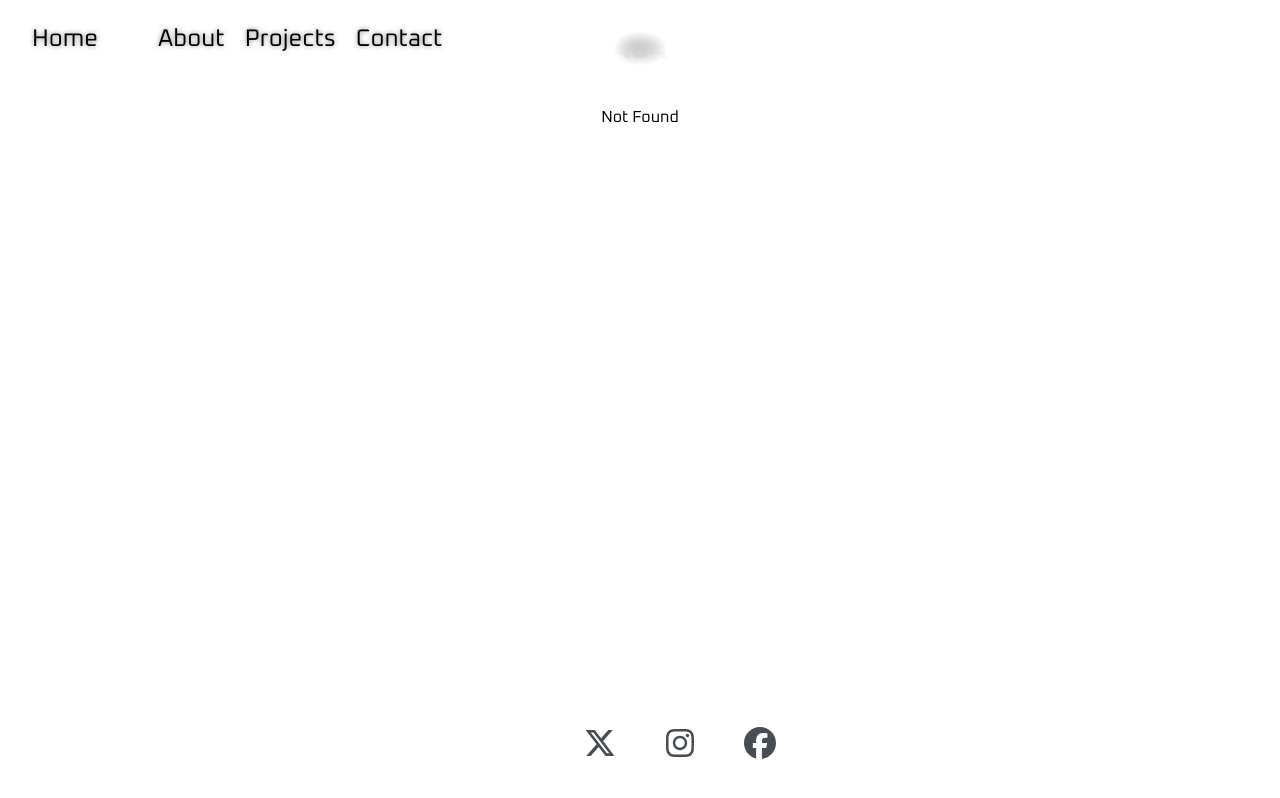
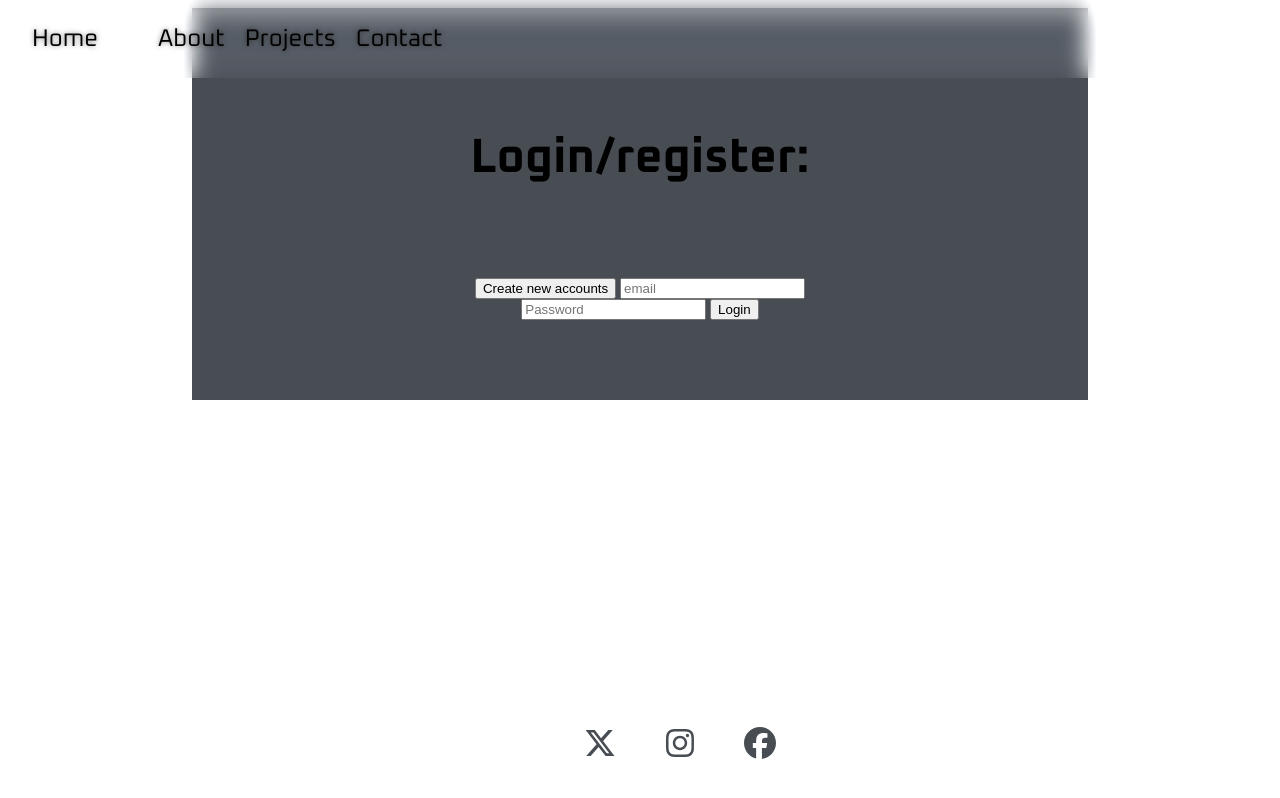
Before and after one commit to Dzeniks/openchat, a SvelteKit app in the folder sveltekit/: page /login in a window 1280 px wide. Before the commit this address had no page. Built offline with nearby package versions, Linux system fonts and the light colour scheme.

Commit message:
Frontend auth

```diff
--- /dev/null
+++ b/package.json
@@ -0,0 +1,5 @@
+{
+  "dependencies": {
+    "axios": "^1.6.2"
+  }
+}
--- a/sveltekit/package.json
+++ b/sveltekit/package.json
@@ -17,7 +17,7 @@
 	"devDependencies": {
 		"@playwright/test": "^1.28.1",
 		"@sveltejs/adapter-auto": "^2.0.0",
-		"@sveltejs/kit": "^1.27.4",
+		"@sveltejs/kit": "^1.30.3",
 		"@typescript-eslint/eslint-plugin": "^6.0.0",
 		"@typescript-eslint/parser": "^6.0.0",
 		"eslint": "^8.28.0",
--- /dev/null
+++ b/sveltekit/src/hooks.server.ts
@@ -0,0 +1,55 @@
+import type { Handle } from '@sveltejs/kit';
+import {refresh} from '$lib/auth/auth';
+
+const authorizedURLs = ['/chat', '/admin'];
+
+export const handle: Handle = async ({ event, resolve }) => {
+    const { pathname } = event.url;
+    const accessToken = event.cookies.get('accessToken');
+    const refreshToken = event.cookies.get('refreshToken');
+    let hasPrivilege = false;
+
+    if (authorizedURLs.includes(pathname)) {
+        if (accessToken){
+            hasPrivilege = await auth(accessToken);
+        }
+        if (!accessToken && refreshToken) {
+            const data = await refresh(refreshToken)
+            if (data) {
+                event.cookies.set('accessToken', data.accessToken, {
+                    httpOnly: true,
+                    maxAge: 3600,
+                    path: '/',
+                });
+                event.cookies.set('refreshToken', data.refreshToken, {
+                    httpOnly: true,
+                    maxAge: 3600 * 24 * 30,
+                    path: '/',
+                });
+
+                hasPrivilege = await auth(data.accessToken);
+            }
+        }
+
+        if (!hasPrivilege) {
+            return new Response('Unauthorized', {
+                status: 302,
+                headers: {
+                    Location: '/login', // replace with your login page URL
+                },
+            });
+        }
+    }
+    const response = await resolve(event);
+    return response;
+};
+
+async function auth(accessToken: string): Promise<boolean> {
+    const response = await fetch('http://localhost:8080/api/auth/', {
+        method: 'POST',
+        headers: {
+            Authorization: `${accessToken}`
+        }
+    });
+    return response.ok;
+}
--- /dev/null
+++ b/sveltekit/src/lib/auth/auth.ts
@@ -0,0 +1,75 @@
+export type AuthResponse = {
+    accessToken: string;
+    refreshToken: string;
+}
+
+export async function login(email: string, password: string) {
+    try {
+        const response = await fetch('http://localhost:8080/api/auth/login', {
+            method: 'POST',
+            headers: {
+            'Content-Type': 'application/json',
+        },
+        body: JSON.stringify({ email, password }),
+        });
+        const json = await response.json();
+        if (response.ok) {
+            return json as AuthResponse;
+        }
+    } catch(error){
+        // Handle any errors here
+        console.error(error);
+
+        // Return an error message or throw an exception
+        throw new Error('Failed to login');
+    }
+}
+
+export async function register(email: string, password: string) {
+    try {
+        const response = await fetch('http://localhost:8080/api/auth/register', {
+            method: 'POST',
+            headers: {
+            'Content-Type': 'application/json',
+        },
+        body: JSON.stringify({ email, password }),
+        });
+        const json = await response.json();
+        if (response.ok) {
+            return json as AuthResponse;
+        }
+    } catch(error){
+        // Handle any errors here
+        console.error(error);
+
+        // Return an error message or throw an exception
+        throw new Error('Failed to register');
+    }
+}
+
+
+export async function refresh(refreshToken: string) {
+    console.log("refreshing token");
+    try {
+        const response = await fetch('http://localhost:8080/api/auth/refresh', {
+            method: 'POST',
+            headers: {
+                RefreshToken: `${refreshToken}`
+            }
+        });
+        console.log(response.status);
+        if (response.ok) {
+            const json = await response.json();
+            return json as AuthResponse;
+        } if (response.status === 400) {
+            const json = await response.json();
+            console.log(json);
+        }
+    } catch (error) {
+        // Handle any errors here
+        console.error(error);
+
+        // Return an error message or throw an exception
+        throw new Error('Failed to refresh token');
+    }
+}
--- a/sveltekit/src/routes/+layout.svelte
+++ b/sveltekit/src/routes/+layout.svelte
@@ -1,9 +1,13 @@
 <script lang="ts">
 
+    import { onMount, onDestroy } from 'svelte';
     import Header from '$lib/components/Header.svelte';
     import Footer from "$lib/components/Footer.svelte";
 
+    onMount(() => {
+        console.log("onMount");
 
+    });
 
 </script>
 
--- /dev/null
+++ b/sveltekit/src/routes/chat/+page.svelte
@@ -0,0 +1,83 @@
+<script>
+    import {onMount} from 'svelte';
+    import { writable } from 'svelte/store';
+
+    // Create a writable store
+    export const refreshToken = writable('');
+    export const accessToken = writable('');
+
+    onMount(() => {
+
+    });
+
+    let IsLogin = true;
+
+    const login = () => {
+        console.log("login");
+        IsLogin = !IsLogin;
+    }
+
+    const register = () => {
+        console.log("register");
+        IsLogin = !IsLogin;
+    }
+
+</script>
+
+
+<section>
+    <h1>
+        Chat
+    </h1>
+</section>
+
+
+<style>
+
+    section {
+        padding: 10vh 5vw;
+
+        display: flex;
+        flex-direction: column;
+        text-align: center;
+        align-items: center;
+        width: 60vw;
+        background-color: var(--secondary);
+
+        justify-content: space-between;
+        gap: 50px;
+
+        font-size: 16px;
+    }
+
+    h1{
+        text-align: center;
+        font-size: 3rem;
+        font-weight: 900;
+    }
+
+    div {
+        display: flex;
+        flex-direction: column;
+        justify-content: center;
+
+        width: 50%;
+
+        justify-content: space-between;
+        grid-area: 20px;
+    }
+
+    @media (max-width: 800px) {
+
+        section {
+            padding-top: 35%;
+            flex-direction: column;
+            align-items: center;
+
+            justify-content: space-between;
+            gap: 50px;
+        }
+    }
+
+
+</style>
--- /dev/null
+++ b/sveltekit/src/routes/login/+page.server.ts
@@ -0,0 +1,54 @@
+import type { Actions } from './$types';
+import { login, register } from '$lib/auth/auth';
+import { redirect } from '@sveltejs/kit';
+
+export const actions = {
+    	login: async ({cookies, request}) => {
+            const form = await request.formData();
+            const email = form.get('email') as string;
+            const password = form.get('password') as string;
+            if (!email || !password) {
+                return;
+            }
+            const data = await login(email, password);
+            if (data) {
+                cookies.set('accessToken', data.accessToken, {
+                    httpOnly: true,
+                    maxAge: 1,
+                    path: '/',
+                });
+
+                cookies.set('refreshToken', data.refreshToken, {
+                    httpOnly: true,
+                    maxAge: 3600 * 24 * 30,
+                    path: '/',
+                });
+
+            }
+            throw redirect(302, '/chat')
+    },
+    register : async ({cookies, request}) => {
+        const form = await request.formData();
+            const email = form.get('email') as string;
+            const password = form.get('password') as string;
+            if (!email || !password) {
+                return;
+            }
+            const data = await register(email, password);
+            if (data) {
+                cookies.set('accessToken', data.accessToken, {
+                    httpOnly: true,
+                    maxAge: 1,
+                    path: '/',
+                });
+
+                cookies.set('refreshToken', data.refreshToken, {
+                    httpOnly: true,
+                    maxAge: 3600 * 24 * 30,
+                    path: '/',
+                });
+
+            }
+            throw redirect(302, '/chat')
+        },
+} satisfies Actions;
--- /dev/null
+++ b/sveltekit/src/routes/login/+page.svelte
@@ -0,0 +1,98 @@
+<script>
+    import {onMount} from 'svelte';
+
+    const refreshToken = null;
+
+    let email = "";
+    let password = "";
+    let rePassword = "";
+
+    onMount(() => {
+        console.log("onMount");
+    });
+
+    let IsLogin = true;
+
+    const change = () => {
+        IsLogin = !IsLogin;
+    }
+</script>
+
+
+<section>
+    <h1>
+        Login/register:
+    </h1>
+    <div>
+
+        {#if !IsLogin}
+        <form method="POST" action="?/register">
+            <button on:click={change}> Are you alredy registered ?</button>
+            <input type="text" placeholder="email" name="email">
+            <input type="password" placeholder="Password"bind:value={password}>
+            <input type="password" placeholder="Password"bind:value={rePassword}>
+            <button>Register</button>
+        </form>
+        {/if}
+
+        {#if IsLogin}
+        <form method="POST" action="?/login">
+            <button on:click={change}>Create new accounts</button>
+            <input type="text" placeholder="email" name="email">
+            <input type="password" placeholder="Password" name="password">
+            <button>Login</button>
+        </form>
+        {/if}
+    </div>
+</section>
+
+
+<style>
+
+    section {
+        padding: 10vh 5vw;
+
+        display: flex;
+        flex-direction: column;
+        text-align: center;
+        align-items: center;
+        width: 60vw;
+        background-color: var(--secondary);
+
+        justify-content: space-between;
+        gap: 50px;
+
+        font-size: 16px;
+    }
+
+    h1{
+        text-align: center;
+        font-size: 3rem;
+        font-weight: 900;
+    }
+
+    div {
+        display: flex;
+        flex-direction: column;
+        justify-content: center;
+
+        width: 50%;
+
+        justify-content: space-between;
+        grid-area: 20px;
+    }
+
+    @media (max-width: 800px) {
+
+        section {
+            padding-top: 35%;
+            flex-direction: column;
+            align-items: center;
+
+            justify-content: space-between;
+            gap: 50px;
+        }
+    }
+
+
+</style>
```
Also changed, not shown: sveltekit/src/routes/chat/+page.server.ts (added), 2 other files (tests, documents, lock files or other folders).
